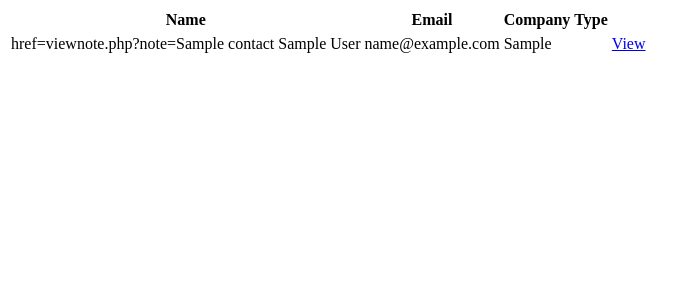
After one commit to LenesiaBrown/info2180-finalproject, a PHP site: page /viewcontact.php in a window 1280 px wide. The commit adds this page. Shown: the top 300 px of the page, without its empty margins (0-697 px from the left). Run offline with PHP 8.4, Linux system fonts and the light colour scheme; tables that the repository leaves empty or names only in its code hold one stand-in row (values such as "Sample post").

Commit message:
Contact details

```diff
--- a/createcontact.php
+++ b/createcontact.php
@@ -15,11 +15,11 @@ $assignedto =filter_var($_POST['assign'],FILTER_SANITIZE_STRING);
 
 $conn = new PDO("mysql:host=$host;dbname=$dbname;charset=utf8mb4", $username, $password);
 $stmt = $conn->query("SELECT * FROM contacts WHERE email='$email'");
-$results = $stmt->fetchAll(PDO::FETCH_ASSOC);
+$result = $stmt->fetchAll(PDO::FETCH_ASSOC);
 
-if(count($results)==0){
+if(count($result)==0){
     session_start();
-    $created_by= $_SESSION['id'];
+    $created_by =$_SESSION['user'][0];
 
     $conn = new PDO("mysql:host=$host;dbname=$dbname;charset=utf8mb4", $username, $password);
     $conn->beginTransaction();
--- a/newcontact.php
+++ b/newcontact.php
@@ -1,5 +1,5 @@
 <?php session_start();
-     if (isset ($_SESSION['id'])){
+     if (isset ($_SESSION['user'][0])){
 ?>
 <html>
     <head>
--- /dev/null
+++ b/viewcontact.php
@@ -0,0 +1,116 @@
+<?php
+    $host = 'localhost';
+    $username = 'project2_user';
+    $password = 'password123';
+    $dbname = 'dolphin_crm';
+
+    $conn = new PDO("mysql:host=$host;dbname=$dbname;charset=utf8mb4", $username, $password);
+
+    if(isset($_GET['results']) && $_GET['results']='all'){
+        $stmt = $conn->query("SELECT * FROM contacts");
+        $results= $stmt->fetchAll(PDO::FETCH_ASSOC);
+        echo "<table>
+            <tr>
+            <th>Name</th>
+            <th>Email</th>
+            <th>Company</th>
+            <th>Type</th>
+            <th></th>
+        </tr>";
+        foreach($results as $row)
+        echo "<tr>
+        <tr>
+        <td><a> href=viewnote.php?note=".$row['title']." ".$row['firstname']." ".$row['lastname']. "</td>
+        <td>".$row['email']."</td>
+        <td>".$row['company']."</td>
+        <td>".$row['type']."</td>
+        <td><a href=viewnote.php?note= ".$row['id']." >View</a></td>
+        </tr>";
+    }
+    else if (isset($_GET['results']) && $_GET['results']='sales'){
+        $stmt = $conn->query("SELECT * FROM contacts WHERE type='SALES LEAD'");
+        $results= $stmt->fetchAll(PDO::FETCH_ASSOC);
+        echo "<table>
+            <tr>
+            <th>Name</th>
+            <th>Email</th>
+            <th>Company</th>
+            <th>Type</th>
+            <th></th>
+        </tr>";
+        foreach($results as $row)
+        echo "<tr>
+        <tr>
+        <td><a> href=viewnote.php?note=".$row['title']." ".$row['firstname']." ".$row['lastname']. "</td>
+        <td>".$row['email']."</td>
+        <td>".$row['company']."</td>
+        <td>".$row['type']."</td>
+        <td><a href=viewnote.php?note= ".$row['id']." >View</a></td>
+        </tr>";
+    }
+    else if (isset($_GET['results']) && $_GET['results']='support'){
+        $stmt = $conn->query("SELECT * FROM contacts WHERE type='SUPPORT'");
+        $results= $stmt->fetchAll(PDO::FETCH_ASSOC);
+        echo "<table>
+            <tr>
+            <th>Name</th>
+            <th>Email</th>
+            <th>Company</th>
+            <th>Type</th>
+            <th></th>
+        </tr>";
+        foreach($results as $row)
+        echo "<tr>
+        <tr>
+        <td><a> href=viewnote.php?note=".$row['title']." ".$row['firstname']." ".$row['lastname']. "</td>
+        <td>".$row['email']."</td>
+        <td>".$row['company']."</td>
+        <td>".$row['type']."</td>
+        <td><a href=viewnote.php?note= ".$row['id']." >View</a></td>
+        </tr>";
+    }
+    else if (isset($_GET['results']) && $_GET['results']='mine'){
+        session_start();
+        $created_by =$_SESSION['user'][0];
+        $stmt = $conn->query("SELECT * FROM contacts WHERE assignedto='$created_by'");
+        $results= $stmt->fetchAll(PDO::FETCH_ASSOC);
+        echo "<table>
+            <tr>
+            <th>Name</th>
+            <th>Email</th>
+            <th>Company</th>
+            <th>Type</th>
+            <th></th>
+        </tr>";
+        foreach($results as $row)
+        echo "<tr>
+        <tr>
+        <td><a> href=viewnote.php?note=".$row['title']." ".$row['firstname']." ".$row['lastname']. "</td>
+        <td>".$row['email']."</td>
+        <td>".$row['company']."</td>
+        <td>".$row['type']."</td>
+        <td><a href=viewnote.php?note= ".$row['id']." >View</a></td>
+        </tr>";
+    }
+    else{
+        $stmt = $conn->query("SELECT * FROM contacts");
+        $results= $stmt->fetchAll(PDO::FETCH_ASSOC);
+        echo "<table>
+            <tr>
+            <th>Name</th>
+            <th>Email</th>
+            <th>Company</th>
+            <th>Type</th>
+            <th></th>
+        </tr>";
+        foreach($results as $row)
+        echo "<tr>
+        <tr>
+        <td><a> href=viewnote.php?note=".$row['title']." ".$row['firstname']." ".$row['lastname']. "</td>
+        <td>".$row['email']."</td>
+        <td>".$row['company']."</td>
+        <td>".$row['type']."</td>
+        <td><a href=viewnote.php?note= ".$row['id']." >View</a></td>
+        </tr>";
+    }
+?>
```
Also changed, not shown: createcontact.js (added, +59 -0 lines).
